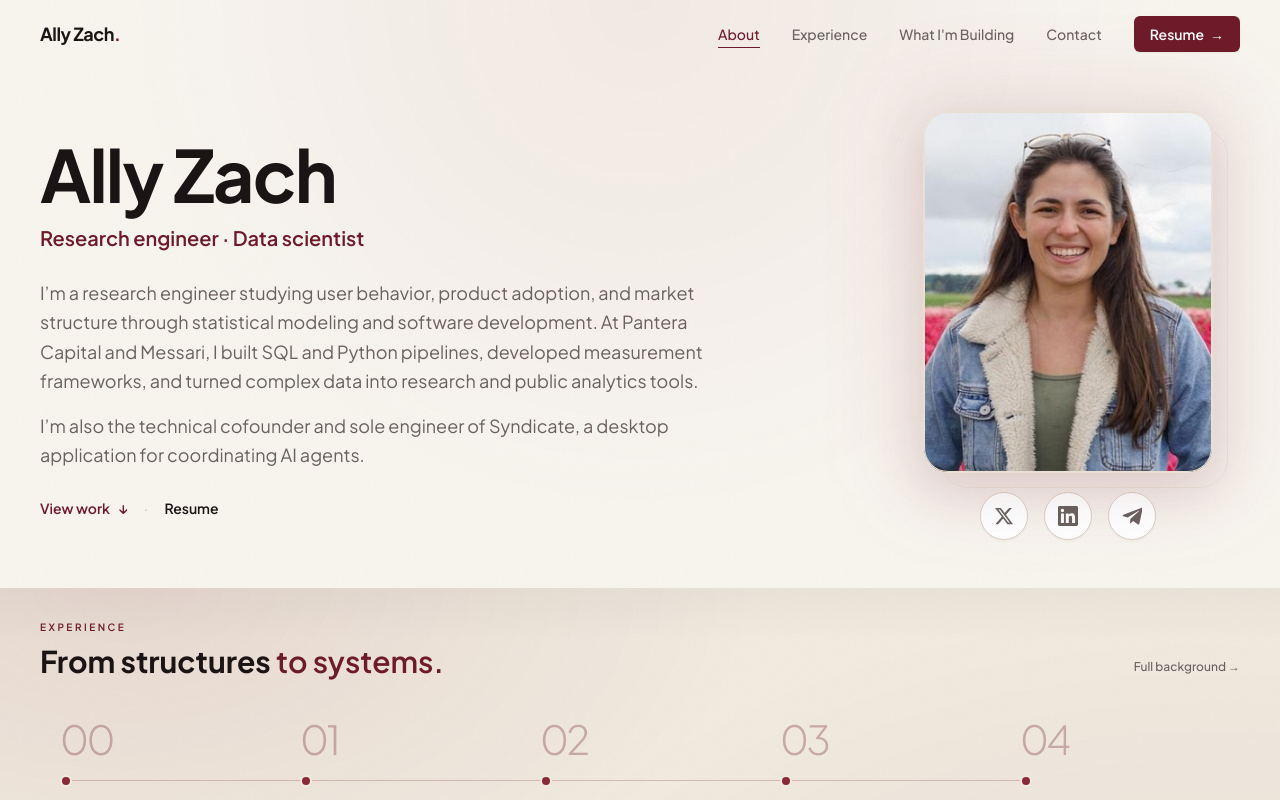
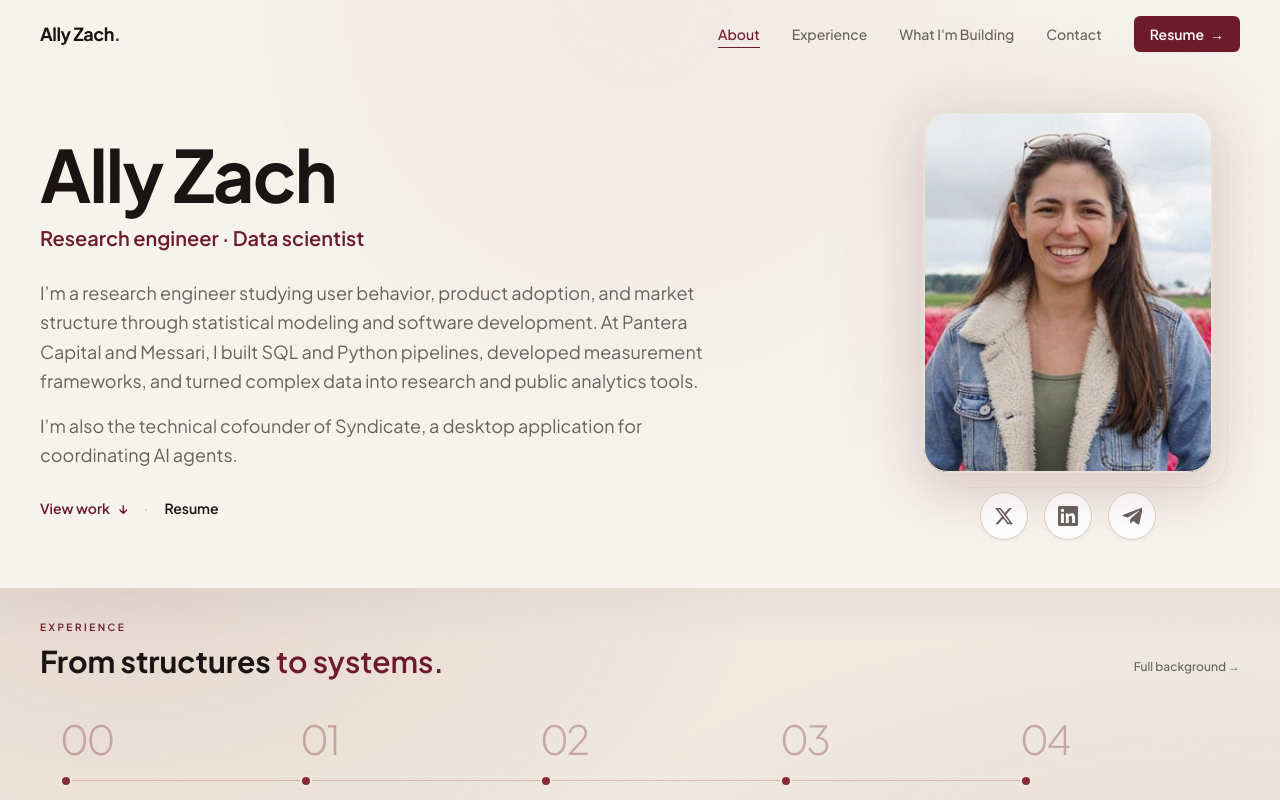
Before and after one commit to allysyndicate/portfolio, a Next.js app: page / in a window 1280 px wide. Shown: the top 800 px of the page. Built offline with nearby package versions, Linux system fonts and the light colour scheme.

Commit message:
Simplify Syndicate role in introduction

```diff
--- a/src/components/Hero.tsx
+++ b/src/components/Hero.tsx
@@ -339,8 +339,8 @@ export default function Hero() {
               data into research and public analytics tools.
             </p>
             <p>
-              I’m also the technical cofounder and sole engineer of Syndicate, a
-              desktop application for coordinating AI agents.
+              I’m also the technical cofounder of Syndicate, a desktop application
+              for coordinating AI agents.
             </p>
           </Reveal>
 
```
